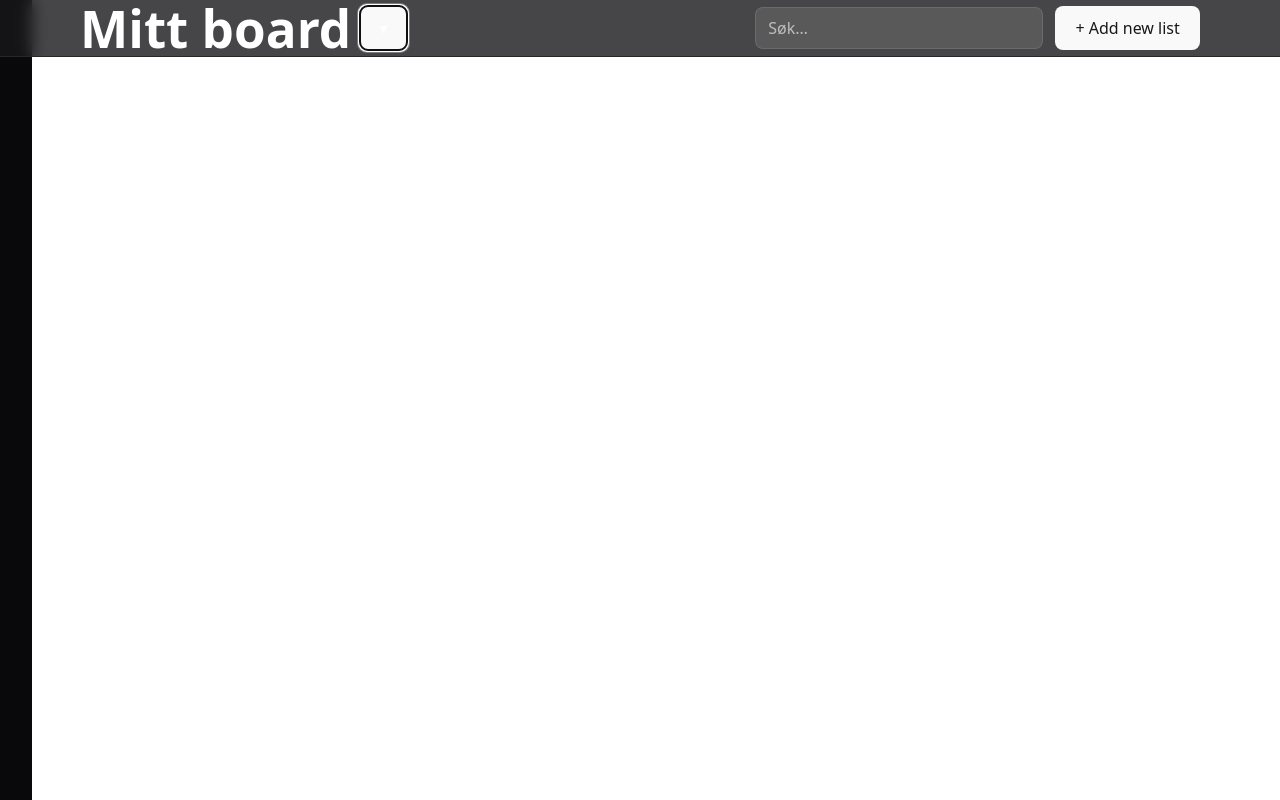
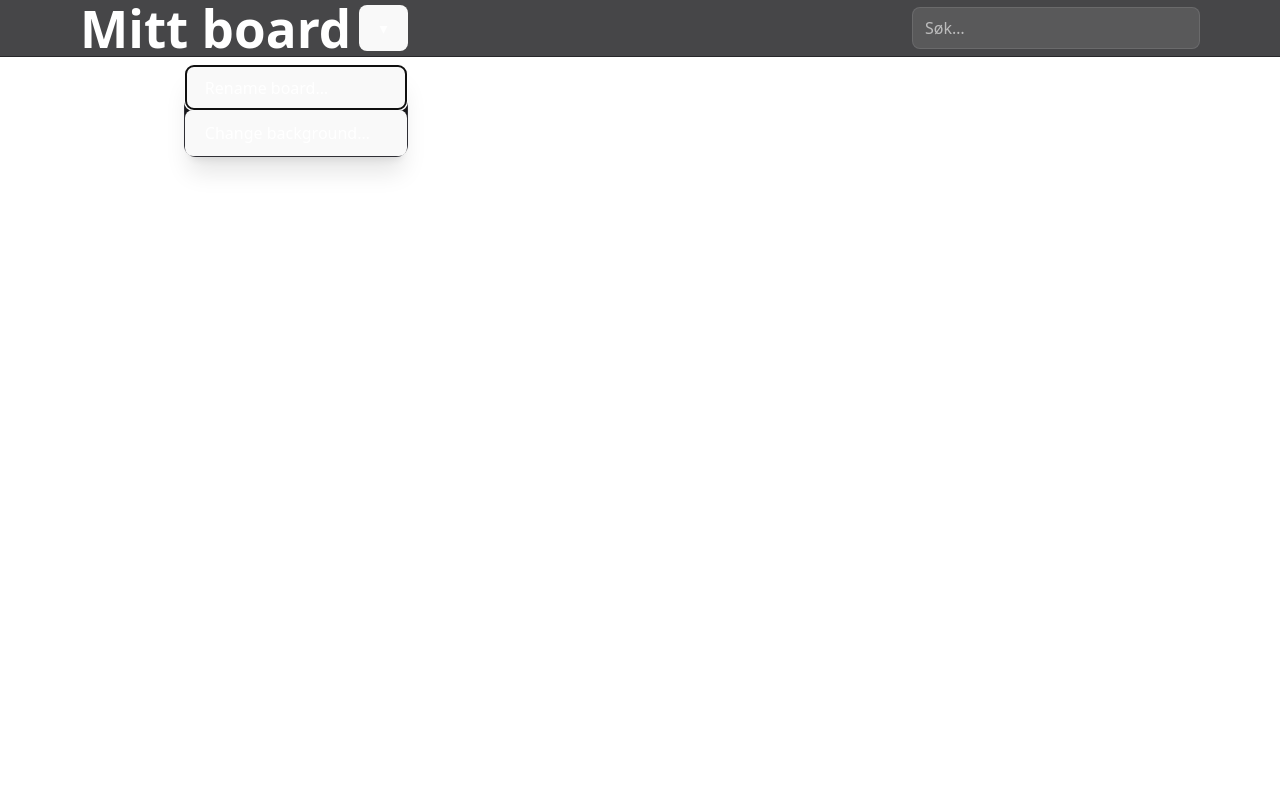
Before and after one commit to salut7hello/Kanban-Board, a React (Vite) app in the folder client/: page / in a window 1280 px wide. Both pictures are taken after a click on the button "Board menu". Built offline with nearby package versions, Linux system fonts and the light colour scheme.

Commit message:
change background menu

```diff
--- a/client/src/App.tsx
+++ b/client/src/App.tsx
@@ -1,24 +1,64 @@
 
 import { useState } from "react";
-import BoardHeader from "./components/boardHeader" ;
+import BoardHeader from "./components/boardHeader";
+import BackgroundPicker from "./components/backgroundPicker"
+
+const BG_OPTIONS = [
+  "/backgrounds/basic.webp",
+  "/backgrounds/vann.webp",
+
+];
 
 export default function App() {
   const [q, setQ] = useState("");
+  const [menuOpen, setMenuOpen] = useState(false);
+  const [pickerOpen, setPickerOpen] = useState(false);
+  const [boardTitle, setBoardTitle] = useState("Mitt board");
+  const [bgUrl, setBgUrl] = useState<string | null>(null);
+
+  const addColumn = () => {
+    console.log("Add column clicked");
+  };
+
+  const handleRename = () => {
+    const next = prompt("New board title:", boardTitle)?.trim();
+    if (next && next !== boardTitle) setBoardTitle(next);
+  };
 
   return (
-    <div className="min-h-screen bg-zinc-950 text-white">
+    <div
+      className="fixed inset-0 text-white  bg-cover bg-center "
+      style={
+        bgUrl
+          ? { backgroundImage: `url(${bgUrl})` }
+          : { backgroundColor: "white"} // fallback når ingen bakgrunn valgt
+      }
+    >
+
+
       <BoardHeader
-        title="Mitt board"
+        title={boardTitle}
         searchQuery={q}
         onChangeSearch={setQ}
         onClearSearch={() => setQ("")}
-        onAddColumn={() => {}}
-        onOpenMenu={() => {}}
+        onOpenMenu={() => setMenuOpen((v) => !v)}
+        onCloseMenu={() => setMenuOpen(false)}
+        menuOpen={menuOpen}
+        onRename={handleRename}
+        onChangeBackground={() => setPickerOpen(true)}  // 👈 riktig prop-navn
       />
-      {/* pt-14 matcher h-14 på headeren */}
-      <main  className="pt-14 max-w-6xl mx-auto px-4 py-6">
+
+      {/* pt-14 matcher h-14 i headeren */}
+      <main className="pt-14 max-w-6xl mx-auto px-4 py-6 relative z-10">
         {/* innholdet ditt */}
       </main>
+
+      <BackgroundPicker
+        open={pickerOpen}
+        options={BG_OPTIONS}
+        onSelect={(url) => setBgUrl(url)}
+        onClose={() => setPickerOpen(false)}
+      />
     </div>
   );
 }
--- /dev/null
+++ b/client/src/components/backgroundPicker.tsx
@@ -0,0 +1,36 @@
+
+type Props = {
+  open: boolean;
+  options: string[];              // ['/backgrounds/stars.webp', ...]
+  onSelect: (url: string) => void;
+  onClose: () => void;
+};
+
+export default function BackgroundPicker({ open, options, onSelect, onClose }: Props) {
+  if (!open) return null;
+  return (
+    <div className="fixed inset-0 z-50">
+      <div className="absolute inset-0 bg-black/60" onClick={onClose} />
+      <div className="relative mx-auto mt-24 w-[520px] max-w-[90vw] rounded-xl bg-zinc-900 text-white p-4 shadow-xl">
+        <h3 className="text-lg font-semibold mb-3">Choose background</h3>
+        <div className="grid grid-cols-3 gap-3">
+          {options.map((url) => (
+            <button
+              key={url}
+              className="aspect-[16/10] overflow-hidden rounded-lg ring-1 ring-white/10 hover:ring-white/40"
+              onClick={() => { onSelect(url); onClose(); }}
+              title={url.split('/').pop()}
+            >
+              <img src={url} alt="" className="h-full w-full object-cover" loading="lazy" />
+            </button>
+          ))}
+        </div>
+        <div className="mt-4 text-right">
+          <button onClick={onClose} className="px-3 py-2 rounded-lg bg-white/10 hover:bg-white/15">
+            Close
+          </button>
+        </div>
+      </div>
+    </div>
+  );
+}
--- a/client/src/components/boardHeader.tsx
+++ b/client/src/components/boardHeader.tsx
@@ -1,13 +1,18 @@
 import React, { useRef } from "react";
+import BoardMenu from "./boardMenu"
+type BoardMenuActions = {
+  onRename: () => void;
+  onChangeBackground: () => void;
+};
 
-interface BoardHeaderProps {
+interface BoardHeaderProps extends BoardMenuActions {
   title: string;
   searchQuery: string;
   onChangeSearch: (q: string) => void;
   onClearSearch: () => void;
-  onAddColumn: () => void;
-  onOpenMenu: () => void;
-  menuOpen: boolean  // viser tilstand på knappen (aria-expanded)
+  onOpenMenu: () => void;     // toggle/open
+  onCloseMenu: () => void;    // close
+  menuOpen: boolean;          // controlled state
 }
 
 export default function BoardHeader({
@@ -15,8 +20,12 @@ export default function BoardHeader({
   searchQuery,
   onChangeSearch,
   onClearSearch,
-  onAddColumn,
+
   onOpenMenu,
+  onCloseMenu,
+  menuOpen,
+  onRename,
+  onChangeBackground,
 }: BoardHeaderProps) {
   const inputRef = useRef<HTMLInputElement>(null);
 
@@ -26,27 +35,36 @@ export default function BoardHeader({
       className="fixed top-0 inset-x-0 z-50 bg-zinc-900/80 text-white backdrop-blur border-b border-zinc-800"
     >
       <div className="max-w-6xl mx-auto px-4 h-14 flex items-center gap-3">
-    <div className="flex items-center gap-1 min-w-0">
+        {/* Tittel + chevron + meny */}
+        <div className="relative flex items-center gap-1 min-w-0">
           <h1 className="text-lg md:text-xl font-semibold truncate">{title}</h1>
           <button
             type="button"
             onClick={onOpenMenu}
             aria-haspopup="menu"
-        aria-expanded={false}
+            aria-expanded={menuOpen}
+            title="Board menu"
             className="ml-1 px-1.5 py-0.5 rounded hover:bg-white/10 focus:outline-none focus:ring-2 focus:ring-white/30"
-        title="Board menu"
           >
             ▾
           </button>
+
+          <BoardMenu
+            open={menuOpen}
+            onClose={onCloseMenu}
+            onRename={onRename}
+            onChangeBackground={onChangeBackground}
+          />
         </div>
 
-    <form role="search" onSubmit={(e)=>e.preventDefault()} className="ml-auto w-56 md:w-72">
+        {/* Søk */}
+        <form role="search" onSubmit={(e) => e.preventDefault()} className="ml-auto w-56 md:w-72">
           <div className="relative">
             <input
               ref={inputRef}
               type="search"
               value={searchQuery}
-          onChange={(e)=>onChangeSearch(e.target.value)}
+              onChange={(e) => onChangeSearch(e.target.value)}
               placeholder="Søk…"
               aria-label="Search cards"
               className="w-full px-3 py-2 rounded-lg bg-white/10 border border-white/10 placeholder-white/60
@@ -55,7 +73,10 @@ export default function BoardHeader({
             {searchQuery && (
               <button
                 type="button"
-            onClick={() => { onClearSearch(); inputRef.current?.focus() }}
+                onClick={() => {
+                  onClearSearch();
+                  inputRef.current?.focus();
+                }}
                 aria-label="Clear search"
                 className="absolute right-2 top-1/2 -translate-y-1/2 text-white/70 hover:text-white"
               >
@@ -65,15 +86,7 @@ export default function BoardHeader({
           </div>
         </form>
 
-    <div role="toolbar" aria-label="Board actions" className="hidden sm:flex items-center gap-2">
-      <button
-        type="button"
-        onClick={onAddColumn}
-        className="px-3 py-2 rounded-lg bg-white text-zinc-900 text-sm hover:opacity-90"
-      >
-        + Add new list
-      </button>
-    </div>
+
       </div>
     </header>
   );
--- /dev/null
+++ b/client/src/components/boardMenu.tsx
@@ -0,0 +1,41 @@
+import { useEffect, useRef } from "react";
+
+export type BoardMenuProps = {
+  open: boolean;
+  onClose: () => void;
+  onRename: () => void;
+  onChangeBackground: () => void;
+};
+
+export default function BoardMenu({ open, onClose, onRename, onChangeBackground }: BoardMenuProps) {
+  const panelRef = useRef<HTMLDivElement>(null);
+  const firstBtnRef = useRef<HTMLButtonElement>(null);
+
+  useEffect(() => {
+    if (!open) return;
+    const onDoc = (e: MouseEvent) => { if (!panelRef.current?.contains(e.target as Node)) onClose(); };
+    const onKey = (e: KeyboardEvent) => { if (e.key === "Escape") onClose(); };
+    document.addEventListener("mousedown", onDoc);
+    document.addEventListener("keydown", onKey);
+    firstBtnRef.current?.focus();
+    return () => { document.removeEventListener("mousedown", onDoc); document.removeEventListener("keydown", onKey); };
+  }, [open, onClose]);
+
+  if (!open) return null;
+
+  return (
+    <div
+      ref={panelRef}
+      role="menu"
+      aria-label="Board menu"
+      className="absolute right-0 top-full mt-2 w-56 rounded-xl border border-zinc-700/60 bg-zinc-900 text-white shadow-xl"
+    >
+      <button ref={firstBtnRef} role="menuitem" className="w-full text-left px-3 py-2 hover:bg-white/10 rounded-lg" onClick={() => { onRename(); onClose(); }}>
+        Rename board…
+      </button>
+      <button role="menuitem" className="w-full text-left px-3 py-2 hover:bg-white/10 rounded-lg" onClick={() => { onChangeBackground(); onClose(); }}>
+        Change background…
+      </button>
+    </div>
+  );
+}
```
Also changed, not shown: client/public/backgrounds/basic.webp (added), client/public/backgrounds/vann.webp (added). Lines whose indentation alone changed are shown as unchanged.
